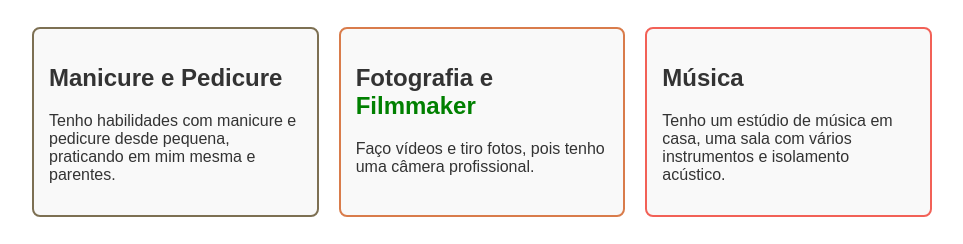
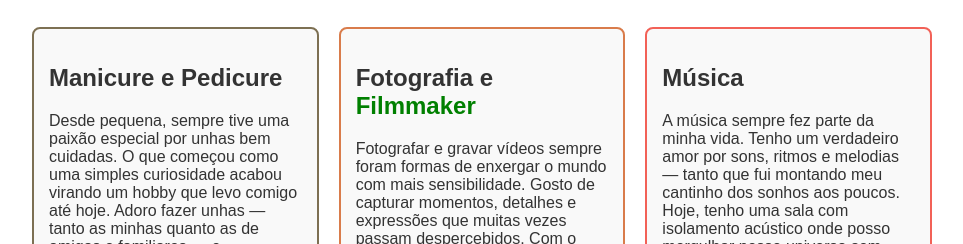
Before and after one commit to beleyk0/izabele, a plain HTML site: page index.html in a window 1280 px wide. Shown: the part 213-457 px from the top of the page, without its empty margins (158-1121 px from the left). Drawn offline with Linux system fonts and the light colour scheme.

Commit message:
Update index.html

```diff
--- a/index.html
+++ b/index.html
@@ -18,15 +18,21 @@
     <section class="hobbies">
       <div class="hobby" id="manicure">
         <h2>Manicure e Pedicure</h2>
-        <p>Tenho habilidades com manicure e pedicure desde pequena, praticando em mim mesma e parentes.</p>
+        <p>Desde pequena, sempre tive uma paixão especial por unhas bem cuidadas. O que começou como uma simples curiosidade acabou virando um hobby que levo comigo até hoje. Adoro fazer unhas — tanto as minhas quanto as de amigas e familiares — e transformar esse momento em um tempo de cuidado, conversa e autoestima.
+
+Ser manicure e pedicure por hobby me permite expressar criatividade, testar novas ideias e, acima de tudo, proporcionar bem-estar para quem confia nas minhas mãos. Não é só sobre esmalte ou estética, é sobre carinho em cada detalhe.</p>
       </div>
       <div class="hobby" id="foto">
         <h2>Fotografia e <span class="green">Filmmaker</span></h2>
-        <p>Faço vídeos e tiro fotos, pois tenho uma câmera profissional.</p>
+        <p>Fotografar e gravar vídeos sempre foram formas de enxergar o mundo com mais sensibilidade. Gosto de capturar momentos, detalhes e expressões que muitas vezes passam despercebidos. Com o tempo, esse gosto virou uma verdadeira paixão — tanto que investi em uma câmera fotográfica profissional para explorar ainda mais esse universo.
+
+Seja registrando paisagens, retratos ou criando vídeos criativos, me sinto realizada em poder eternizar momentos e contar histórias através das lentes. Para mim, cada clique é uma forma de arte e conexão com o mundo ao meu redor.</p>
       </div>
       <div class="hobby" id="musica">
         <h2>Música</h2>
-        <p>Tenho um estúdio de música em casa, uma sala com vários instrumentos e isolamento acústico.</p>
+        <p>A música sempre fez parte da minha vida. Tenho um verdadeiro amor por sons, ritmos e melodias — tanto que fui montando meu cantinho dos sonhos aos poucos. Hoje, tenho uma sala com isolamento acústico onde posso mergulhar nesse universo sem limites. Lá guardo com carinho meus instrumentos: pandeiro, guitarra, violão, teclado... cada um com sua história, seu som único e sua energia.
+
+Tocar, experimentar, compor ou simplesmente me perder em uma boa música é algo que me completa. A música é mais do que um hobby pra mim — é refúgio, inspiração e forma de expressão.</p>
       </div>
     </section>
 
```
